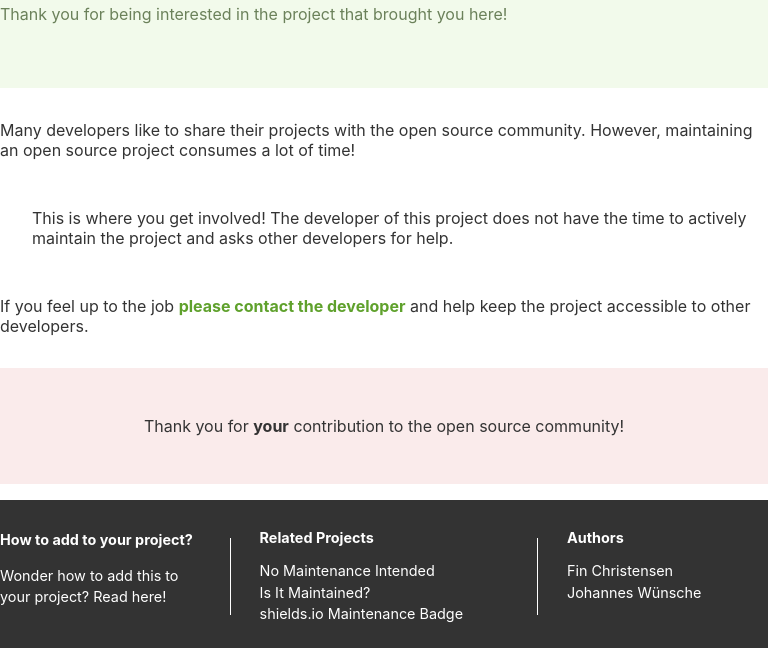
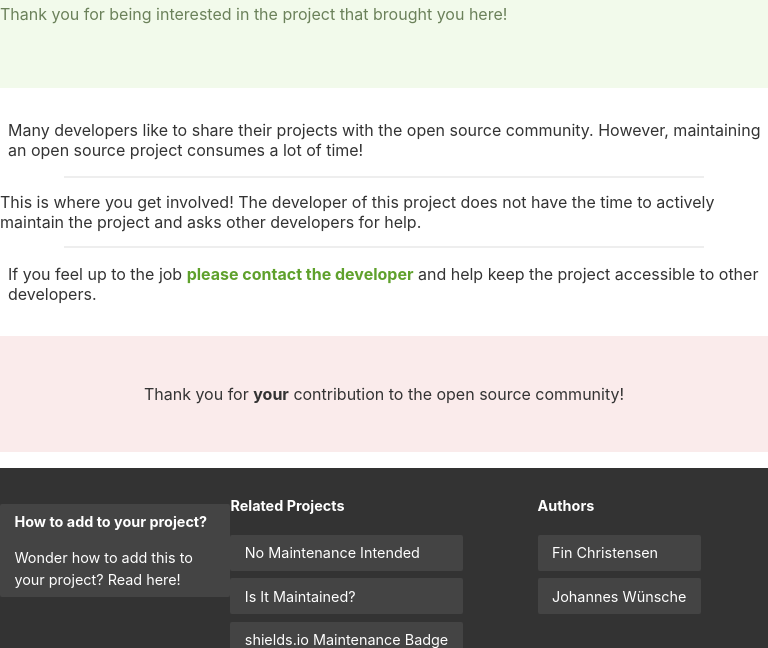
Before and after one commit to fin-ger/offering-maintenance-rocks, a plain HTML site: page index.html in a window 768 px wide. Shown: the part 129-777 px from the top of the page. Drawn offline with Linux system fonts and the light colour scheme.

Commit message:
Add mobile css

```diff
--- a/index.css
+++ b/index.css
@@ -12,12 +12,6 @@ body > * {
     justify-content: center;
     align-items: center;
     flex-direction: column;
-}
-
-@media (min-width: 768px) {
-    body > * > section {
-        width: 768px;
-    }
 }
 
 header {
@@ -39,41 +33,6 @@ main {
 
 main > section {
     position: relative;
-}
-
-main div#arrow {
-    position: absolute;
-    right: calc(100% - 2em);
-    top: 1em;
-    bottom: 1em;
-    width: 100vw;
-    background: #eee;
-    border-radius: 10em;
-    z-index: 1;
-}
-
-main div#arrow::before {
-    content: "";
-    position: absolute;
-    width: 100vw;
-    height: 4.5em;
-    background: #F2FAEB;
-    border-radius: 4.5em;
-    border-top-left-radius: 0.5em;
-    border-bottom-left-radius: 0.5em;
-    right: 1em;
-    top: 1em;
-
-    z-index: 1;
-}
-
-main > section:nth-child(even) {
-    padding: 3em 0;
-    padding-left: 4em;
-}
-
-main > section:nth-child(odd) {
-    padding-right: 0;
 }
 
 main a {
@@ -99,18 +58,6 @@ nav {
     font-size: 90%;
 }
 
-nav > section {
-    display: grid;
-    grid-template-columns: 3fr auto 4fr auto 3fr;
-    grid-template-areas:
-        "links sep1 related sep2 authors"
-        "badges badges badges badges badges";
-    justify-items: start;
-    align-items: start;
-    justify-content: center;
-    align-content: start;
-}
-
 nav > section > section {
     position: relative;
     padding: 0 2em;
@@ -122,14 +69,6 @@ nav section.sep1 {
 
 nav section.sep2 {
     grid-area: sep2;
-}
-
-nav section.sep1, nav section.sep2 {
-    height: 80%;
-    width: 1px;
-    background: white;
-    padding: 0;
-    align-self: center;
 }
 
 nav section.links {
@@ -174,3 +113,118 @@ nav img {
     height: 32px;
     width: 32px;
 }
+
+@media (min-width: 768px) {
+    body > * > section {
+        width: 768px;
+    }
+
+    main div#arrow {
+        position: absolute;
+        right: calc(100% - 2em);
+        top: 1em;
+        bottom: 1em;
+        width: 100vw;
+        background: #eee;
+        border-radius: 10em;
+        z-index: 1;
+    }
+
+    main div#arrow::before {
+        content: "";
+        position: absolute;
+        width: 100vw;
+        height: 4.5em;
+        background: #F2FAEB;
+        border-radius: 4.5em;
+        border-top-left-radius: 0.5em;
+        border-bottom-left-radius: 0.5em;
+        right: 1em;
+        top: 1em;
+
+        z-index: 1;
+    }
+
+    main > section:nth-child(even) {
+        padding: 3em 0;
+        padding-left: 4em;
+    }
+
+    main > section:nth-child(odd) {
+        padding-right: 0;
+    }
+
+    nav > section {
+        display: grid;
+        grid-template-columns: 3fr auto 4fr auto 3fr;
+        grid-template-areas:
+            "links sep1 related sep2 authors"
+                "badges badges badges badges badges";
+        justify-items: start;
+        align-items: start;
+        justify-content: center;
+        align-content: start;
+    }
+
+    nav section.sep1, nav section.sep2 {
+        height: 80%;
+        width: 1px;
+        background: white;
+        padding: 0;
+        align-self: center;
+    }
+}
+
+@media (max-width: 768px) {
+    main div#arrow {
+        display: none;
+    }
+
+    main > section:nth-child(even) {
+        padding: 2em 1em;
+        position: relative;
+    }
+
+    main > section:nth-child(even)::before {
+        content: "";
+        position: absolute;
+        width: 80%;
+        left: 10%;
+        height: 2px;
+        background: #eee;
+        top: 1em;
+    }
+
+    main > section:nth-child(even)::after {
+        content: "";
+        position: absolute;
+        width: 80%;
+        left: 10%;
+        height: 2px;
+        background: #eee;
+        bottom: 1em;
+    }
+
+    section {
+        padding: 0 1em;
+    }
+
+    nav > section > section {
+        padding: 0;
+    }
+
+    nav section.sep1, nav section.sep2 {
+        height: 1px;
+        width: 80%;
+        background: white;
+        padding: 0;
+        margin: 2em 10%;
+    }
+
+    nav a {
+        padding: 0.5em 1em;
+        margin: 0.5em 0;
+        border-radius: 2px;
+        background: #444;
+    }
+}
```
